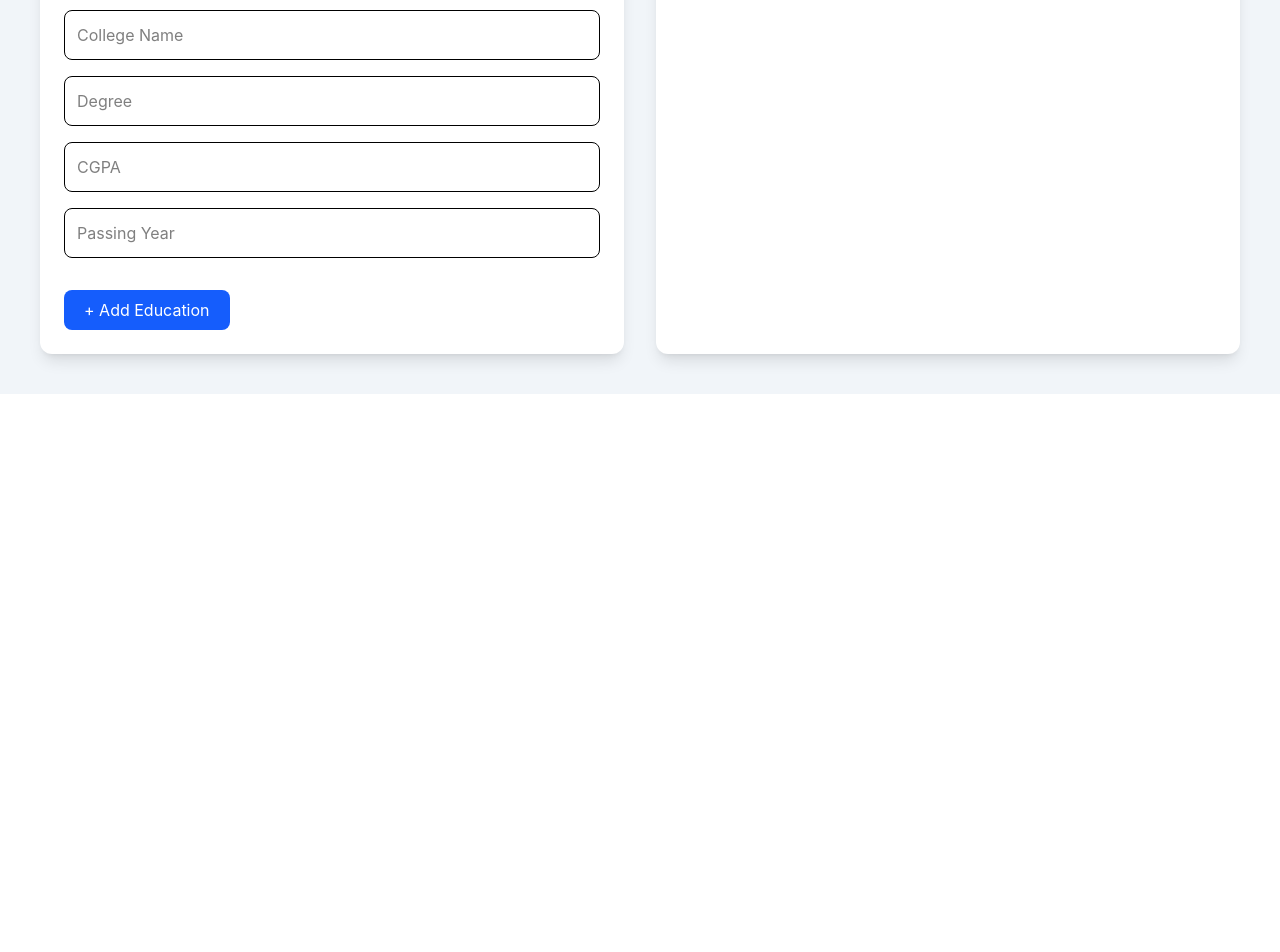
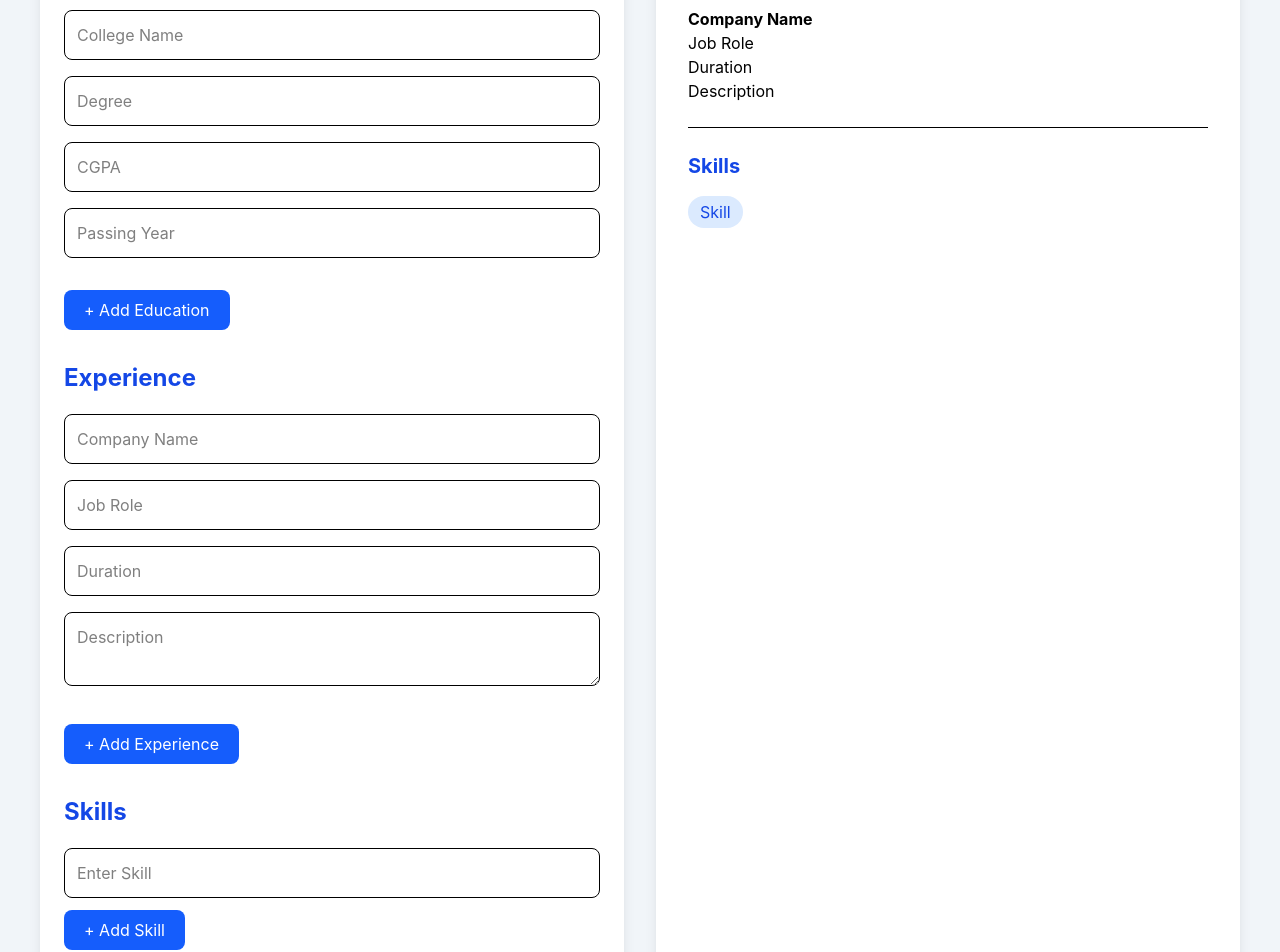
Before and after one commit to gungunkaushik05-pixel/ai-resume-builder, a React (Vite) app: page /resume in a window 1280 px wide. Shown: the part 560-1512 px from the top of the page. Before the commit the page ends 954 px from the top, so only its background shows below. Built offline with nearby package versions, Linux system fonts and the light colour scheme.

Commit message:
Added skills section and live preview

```diff
--- /dev/null
+++ b/src/components/ExperienceForm.jsx
@@ -0,0 +1,83 @@
+function ExperienceForm({ experience, setExperience }) {
+  const addExperience = () => {
+    setExperience([
+      ...experience,
+      {
+        company: "",
+        role: "",
+        duration: "",
+        description: "",
+      },
+    ]);
+  };
+
+  const handleChange = (index, field, value) => {
+    const updated = [...experience];
+    updated[index][field] = value;
+    setExperience(updated);
+  };
+
+  return (
+    <div className="mt-8">
+      <h2 className="text-2xl font-bold text-blue-700 mb-5">
+        Experience
+      </h2>
+
+      <div className="space-y-4">
+        {experience.map((exp, index) => (
+          <div key={index} className="space-y-4 mb-8">
+
+            <input
+              type="text"
+              placeholder="Company Name"
+              value={exp.company}
+              onChange={(e) =>
+                handleChange(index, "company", e.target.value)
+              }
+              className="w-full border p-3 rounded-lg outline-none"
+            />
+
+            <input
+              type="text"
+              placeholder="Job Role"
+              value={exp.role}
+              onChange={(e) =>
+                handleChange(index, "role", e.target.value)
+              }
+              className="w-full border p-3 rounded-lg outline-none"
+            />
+
+            <input
+              type="text"
+              placeholder="Duration"
+              value={exp.duration}
+              onChange={(e) =>
+                handleChange(index, "duration", e.target.value)
+              }
+              className="w-full border p-3 rounded-lg outline-none"
+            />
+
+            <textarea
+              placeholder="Description"
+              value={exp.description}
+              onChange={(e) =>
+                handleChange(index, "description", e.target.value)
+              }
+              className="w-full border p-3 rounded-lg outline-none"
+            />
+
+          </div>
+        ))}
+
+        <button
+          onClick={addExperience}
+          className="bg-blue-600 text-white px-5 py-2 rounded-lg hover:bg-blue-700"
+        >
+          + Add Experience
+        </button>
+      </div>
+    </div>
+  );
+}
+
+export default ExperienceForm;
--- a/src/components/ResumeForm.jsx
+++ b/src/components/ResumeForm.jsx
@@ -1,3 +1,5 @@
+import SkillsForm from "./SkillsForm";
+import ExperienceForm from "./ExperienceForm";
 import EducationForm from "./EducationForm";
 import { useState } from "react";
 function ResumeForm({
@@ -9,6 +11,10 @@ function ResumeForm({
   setPhone,
   education,
   setEducation,
+  experience,
+setExperience,
+skills,
+setSkills,
 })  {
   return (
     <div className="bg-white p-6 rounded-xl shadow-lg">
@@ -67,6 +73,14 @@ function ResumeForm({
   education={education}
   setEducation={setEducation}
 />
+<ExperienceForm
+  experience={experience}
+  setExperience={setExperience}
+/>
+<SkillsForm
+  skills={skills}
+  setSkills={setSkills}
+/>
 
     </div>
   );
--- a/src/components/ResumePreview.jsx
+++ b/src/components/ResumePreview.jsx
@@ -1,4 +1,12 @@
-function ResumePreview({ name, email, phone, education })    {
+function ResumePreview({
+  name,
+  email,
+  phone,
+  education,
+  experience,
+  skills,
+})     {
+
   return (
     <div className="bg-white rounded-xl shadow-lg p-8">
       <h2 className="text-3xl font-bold text-blue-600 mb-6">
@@ -38,6 +46,42 @@ function ResumePreview({ name, email, phone, education })    {
     <p>{edu.year || "Year"}</p>
   </div>
 ))}
+<hr className="my-6" />
+
+<h2 className="text-xl font-bold text-blue-700 mb-4">
+  Experience
+</h2>
+
+{experience.map((exp, index) => (
+  <div key={index} className="mb-4">
+    <h3 className="font-bold">
+      {exp.company || "Company Name"}
+    </h3>
+
+    <p>{exp.role || "Job Role"}</p>
+
+    <p>{exp.duration || "Duration"}</p>
+
+    <p>{exp.description || "Description"}</p>
+  </div>
+))}
+<hr className="my-6" />
+
+<h2 className="text-xl font-bold text-blue-700 mb-4">
+  Skills
+</h2>
+
+<div className="flex flex-wrap gap-2">
+  {skills.map((skill, index) => (
+    <span
+      key={index}
+      className="bg-blue-100 text-blue-700 px-3 py-1 rounded-full"
+    >
+      {skill || "Skill"}
+    </span>
+  ))}
+</div>
+
     </div>
   );
 }
--- /dev/null
+++ b/src/components/SkillsForm.jsx
@@ -0,0 +1,45 @@
+function SkillsForm({ skills, setSkills }) {
+
+  const addSkill = () => {
+    setSkills([...skills, ""]);
+  };
+
+  const handleChange = (index, value) => {
+    const updated = [...skills];
+    updated[index] = value;
+    setSkills(updated);
+  };
+
+  return (
+    <div className="mt-8">
+
+      <h2 className="text-2xl font-bold text-blue-700 mb-5">
+        Skills
+      </h2>
+
+      {skills.map((skill, index) => (
+        <input
+          key={index}
+          type="text"
+          placeholder="Enter Skill"
+          value={skill}
+          onChange={(e) =>
+            handleChange(index, e.target.value)
+          }
+          className="w-full border p-3 rounded-lg mb-3"
+        />
+      ))}
+
+      <button
+        type="button"
+        onClick={addSkill}
+        className="bg-blue-600 text-white px-5 py-2 rounded-lg"
+      >
+        + Add Skill
+      </button>
+
+    </div>
+  );
+}
+
+export default SkillsForm;
--- a/src/pages/Resume.jsx
+++ b/src/pages/Resume.jsx
@@ -8,6 +8,7 @@ function Resume() {
   const [email, setEmail] = useState("");
   const [phone, setPhone] = useState("");
   const [education, setEducation] = useState([
+
   {
     college: "",
     degree: "",
@@ -15,6 +16,15 @@ function Resume() {
     year: "",
   },
 ]);
+const [experience, setExperience] = useState([
+  {
+    company: "",
+    role: "",
+    duration: "",
+    description: "",
+  },
+]);
+const [skills, setSkills] = useState([""]);
   return (
     <div className="min-h-screen bg-slate-100 p-10">
       <div className="grid grid-cols-2 gap-8">
@@ -28,6 +38,10 @@ function Resume() {
   setPhone={setPhone}
   education={education}
 setEducation={setEducation}
+experience={experience}
+setExperience={setExperience}
+skills={skills}
+setSkills={setSkills}
 
         />
 
@@ -38,6 +52,8 @@ setEducation={setEducation}
   email={email}
   phone={phone}
   education={education}
+  experience={experience}
+  skills={skills}
 />
 
       </div>
```
